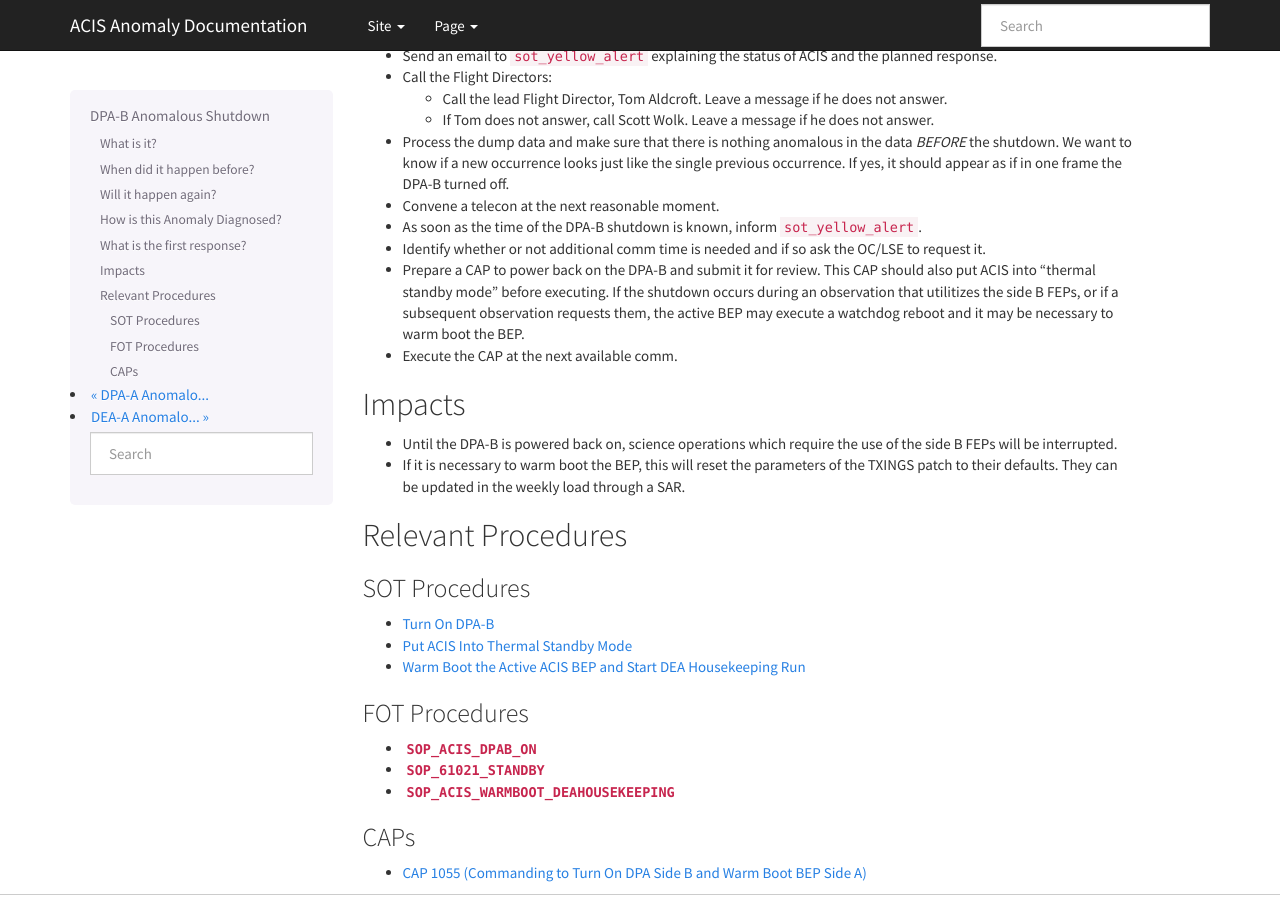
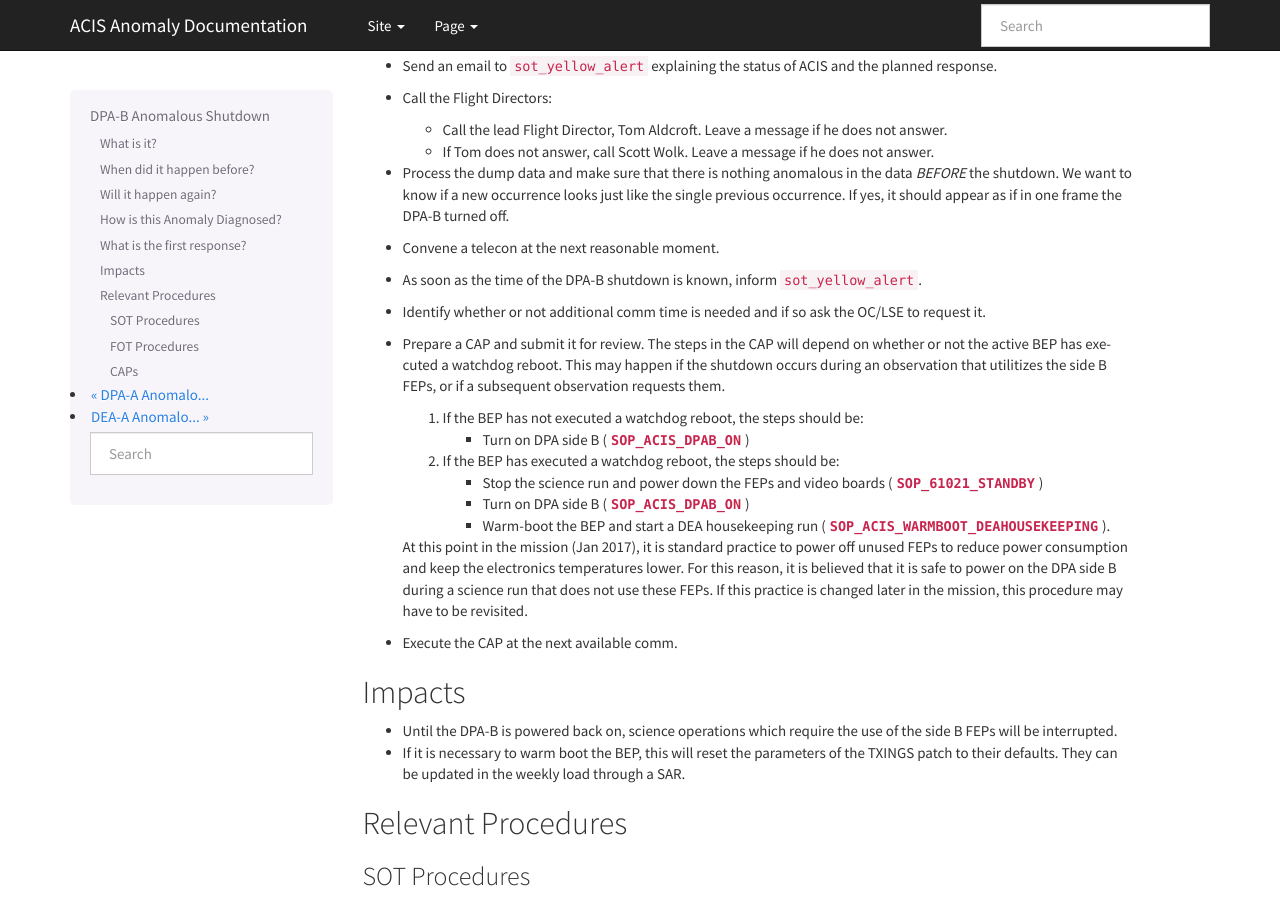
Before and after one commit to acisops/acis_anomaly_pages, a Sphinx documentation site: the page built from source/dpab_shutdown.rst, in a window 1280 px wide and 900 px high, scrolled down 840 px. Built offline with Sphinx 7.4.7, drawn with Linux system fonts in a browser that asks for light colours.

Commit message:
Make a list with a decision tree of what to do in the CAP

```diff
--- a/source/dpab_shutdown.rst
+++ b/source/dpab_shutdown.rst
@@ -58,10 +58,25 @@ Our real-time web pages will alert us and the Lead System Engineer will call us.
 * Convene a telecon at the next reasonable moment.
 * As soon as the time of the DPA-B shutdown is known, inform ``sot_yellow_alert``.
 * Identify whether or not additional comm time is needed and if so ask the OC/LSE to request it.
-* Prepare a CAP to power back on the DPA-B and submit it for review. This CAP should also put ACIS
-  into "thermal standby mode" before executing. If the shutdown occurs during an observation that
-  utilitizes the side B FEPs, or if a subsequent observation requests them, the active BEP may
-  execute a watchdog reboot and it may be necessary to warm boot the BEP.
+* Prepare a CAP and submit it for review. The steps in the CAP will depend on whether or not the
+  active BEP has executed a watchdog reboot. This may happen if the shutdown occurs during an
+  observation that utilitizes the side B FEPs, or if a subsequent observation requests them.
+
+  1. If the BEP has not executed a watchdog reboot, the steps should be:
+
+     - Turn on DPA side B (|dpab_on|_)
+
+  2. If the BEP has executed a watchdog reboot, the steps should be:
+
+     - Stop the science run and power down the FEPs and video boards (|standby|_)
+     - Turn on DPA side B (|dpab_on|_)
+     - Warm-boot the BEP and start a DEA housekeeping run (|warmboot|_).
+
+  At this point in the mission (Jan 2017), it is standard practice to power off unused FEPs to
+  reduce power consumption and keep the electronics temperatures lower. For this reason, it is
+  believed that it is safe to power on the DPA side B during a science run that does not use
+  these FEPs. If this practice is changed later in the mission, this procedure may have to be
+  revisited.
 * Execute the CAP at the next available comm.
 
 Impacts
```
